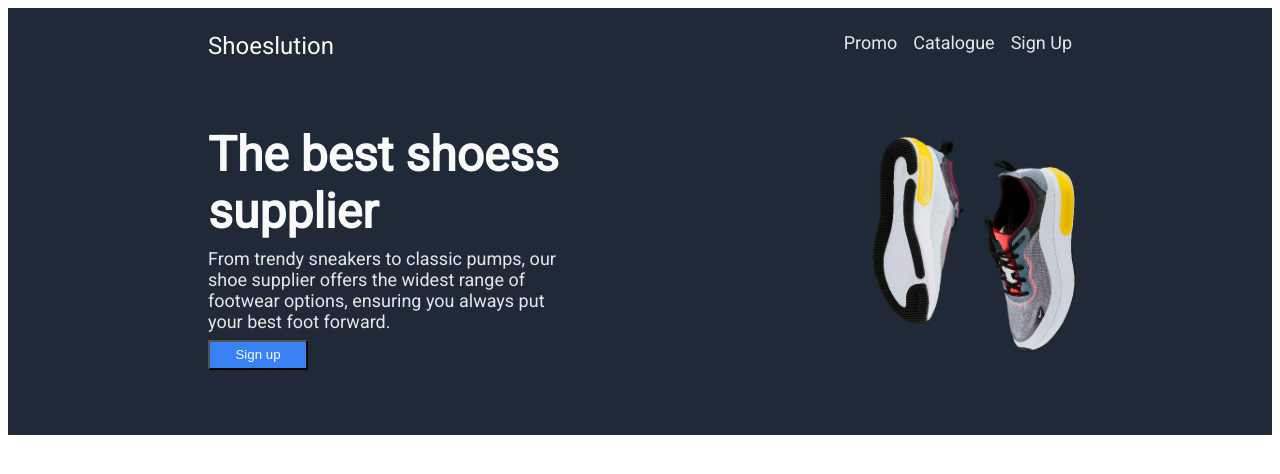
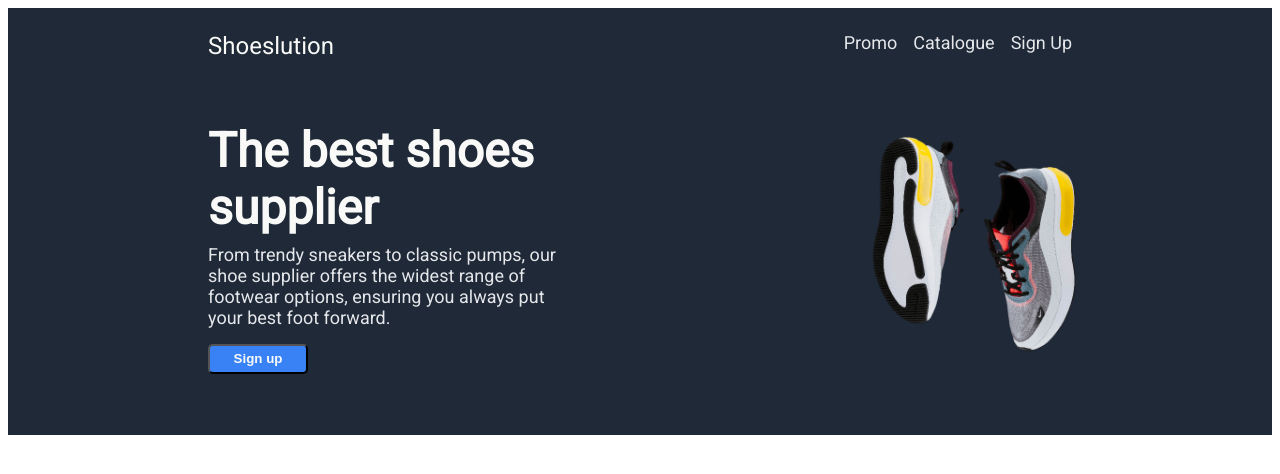
Before and after one commit to reyndomly/landingpage, a plain HTML site: page index.html in a window 1280 px wide. Drawn offline with Linux system fonts and the light colour scheme.

Commit message:
fix typos on banner-container-text, give style and  more top margin to sign up button

```diff
--- a/css/style.css
+++ b/css/style.css
@@ -65,7 +65,13 @@ header {
     width: 100px;
     height: 30px;
     margin-left: 200px;
-    margin-top: 8px;
+    margin-top: 16px;
+    border-radius: 5px;
+}
+
+button {
+    font-weight: 800;
+
 }
 
 .image {
--- a/index.html
+++ b/index.html
@@ -21,7 +21,7 @@
     </header>
     <div class="banner">
         <div class="banner-container">
-            <div class="banner-container-text">The best shoess supplier</div>
+            <div class="banner-container-text">The best shoes supplier</div>
             <div class="banner-container-detail">From trendy sneakers to classic pumps, our shoe supplier offers the widest range of footwear options, ensuring you always put your best foot forward. </div>
             <button class="sign-up">Sign up</button>
         </div>
```
